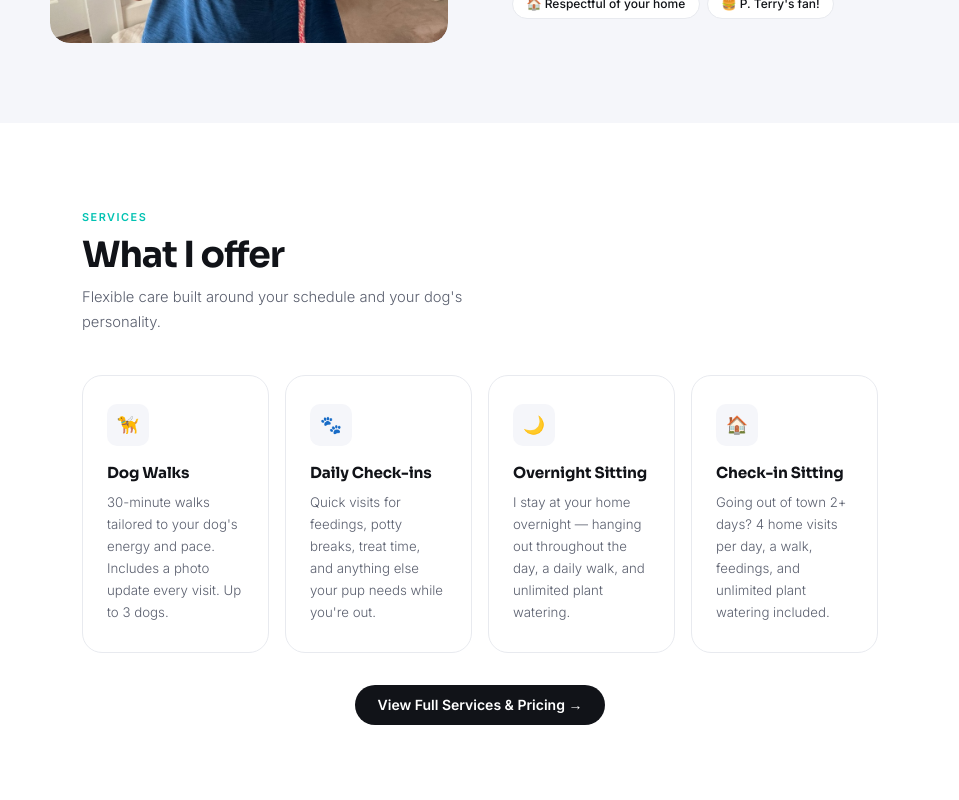
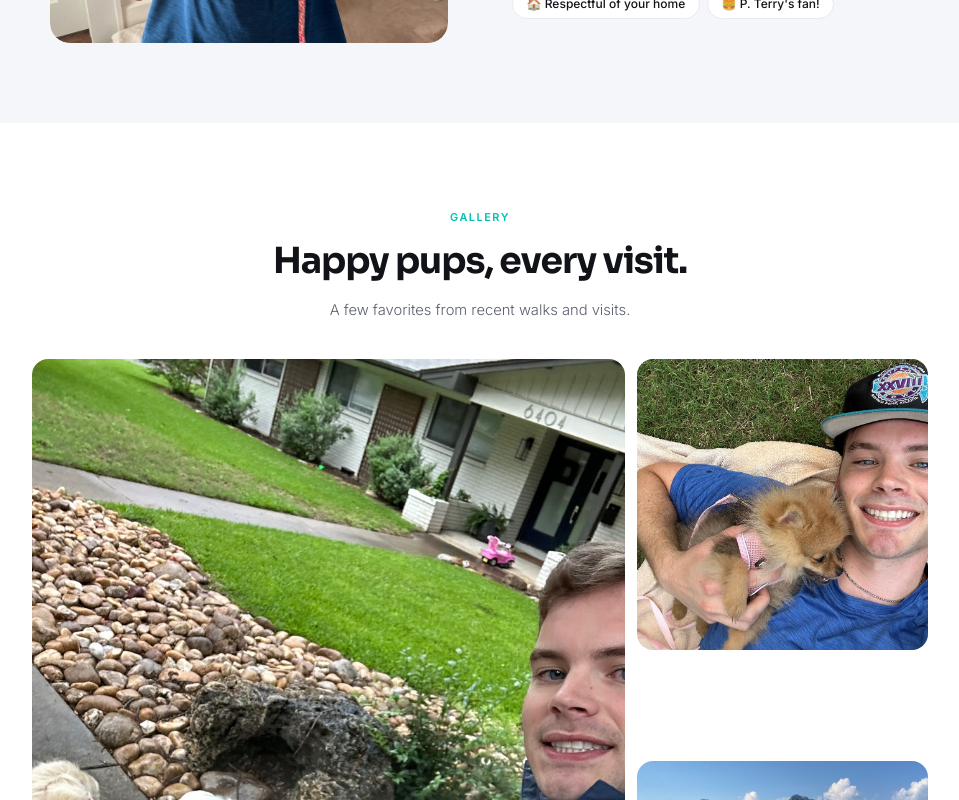
Before and after one commit to wellspeterson/dogmanny, a Next.js app: page / in a window 1280 px wide. Shown: the part 1560-2360 px from the top of the page, without its empty margins (160-1119 px from the left). Built offline with nearby package versions, Linux system fonts and the light colour scheme.

Commit message:
Add photo gallery section to homepage
Display the 5 uploaded images in a masonry-style grid between
the About and Services sections with hover zoom effects and
responsive mobile layout.

https://claude.ai/code/session_01Mu6ncMnb5PDzWzeoxbnTSt

```diff
--- a/app/page.tsx
+++ b/app/page.tsx
@@ -465,6 +465,33 @@ export default function DogMannyPage() {
         .footer-links a:hover { color: var(--dark); }
         .footer-copy { font-size: 0.7rem; color: #bbb; }
 
+        /* PHOTO GALLERY */
+        .gallery-wrap { padding: 5rem 2rem; max-width: 960px; margin: 0 auto; text-align: center; }
+        .gallery-grid {
+          display: grid;
+          grid-template-columns: repeat(3, 1fr);
+          grid-template-rows: auto auto;
+          gap: 0.75rem;
+          margin-top: 2.25rem;
+        }
+        .gallery-grid .gallery-item:nth-child(1) {
+          grid-column: 1 / 3;
+          grid-row: 1 / 3;
+        }
+        .gallery-item {
+          border-radius: 1rem;
+          overflow: hidden;
+          aspect-ratio: 1;
+          position: relative;
+        }
+        .gallery-grid .gallery-item:nth-child(1) { aspect-ratio: auto; }
+        .gallery-item img {
+          width: 100%; height: 100%;
+          object-fit: cover;
+          transition: transform 0.4s ease;
+        }
+        .gallery-item:hover img { transform: scale(1.05); }
+
         @media (max-width: 720px) {
           .nav-links, nav > a.btn { display: none; }
           .hamburger { display: flex; }
@@ -473,6 +500,8 @@ export default function DogMannyPage() {
           .contact-grid { grid-template-columns: 1fr; }
           .trust-bar { gap: 1rem; }
           footer { flex-direction: column; align-items: flex-start; }
+          .gallery-grid { grid-template-columns: 1fr 1fr; }
+          .gallery-grid .gallery-item:nth-child(1) { grid-column: 1 / 3; grid-row: auto; aspect-ratio: 16/9; }
         }
       `}</style>
 
@@ -548,6 +577,26 @@ export default function DogMannyPage() {
               ))}
             </div>
           </div>
+        </div>
+      </div>
+
+      {/* PHOTO GALLERY */}
+      <div className="gallery-wrap">
+        <span className="section-tag">Gallery</span>
+        <h2 style={{fontFamily:"'Sora',sans-serif",fontSize:"clamp(1.6rem,3vw,2.25rem)",fontWeight:700,letterSpacing:"-0.03em",color:"var(--dark)",marginBottom:"0.6rem"}}>Happy pups, every visit.</h2>
+        <p style={{fontSize:"0.92rem",color:"var(--mid)",lineHeight:1.7,fontWeight:300}}>A few favorites from recent walks and visits.</p>
+        <div className="gallery-grid">
+          {[
+            { src: "/wells-walking-dogs.jpeg", alt: "Wells walking dogs" },
+            { src: "/wells-pomeranian-puppy.jpeg", alt: "Pomeranian puppy" },
+            { src: "/wells-hiking.jpeg", alt: "Wells hiking with a dog" },
+            { src: "/wells-pomeranian-outdoors.jpeg", alt: "Pomeranian outdoors" },
+            { src: "/wells-white-dog-couch.jpeg", alt: "White dog relaxing on couch" },
+          ].map(({ src, alt }) => (
+            <div className="gallery-item" key={src}>
+              <img src={src} alt={alt} />
+            </div>
+          ))}
         </div>
       </div>
 
```
